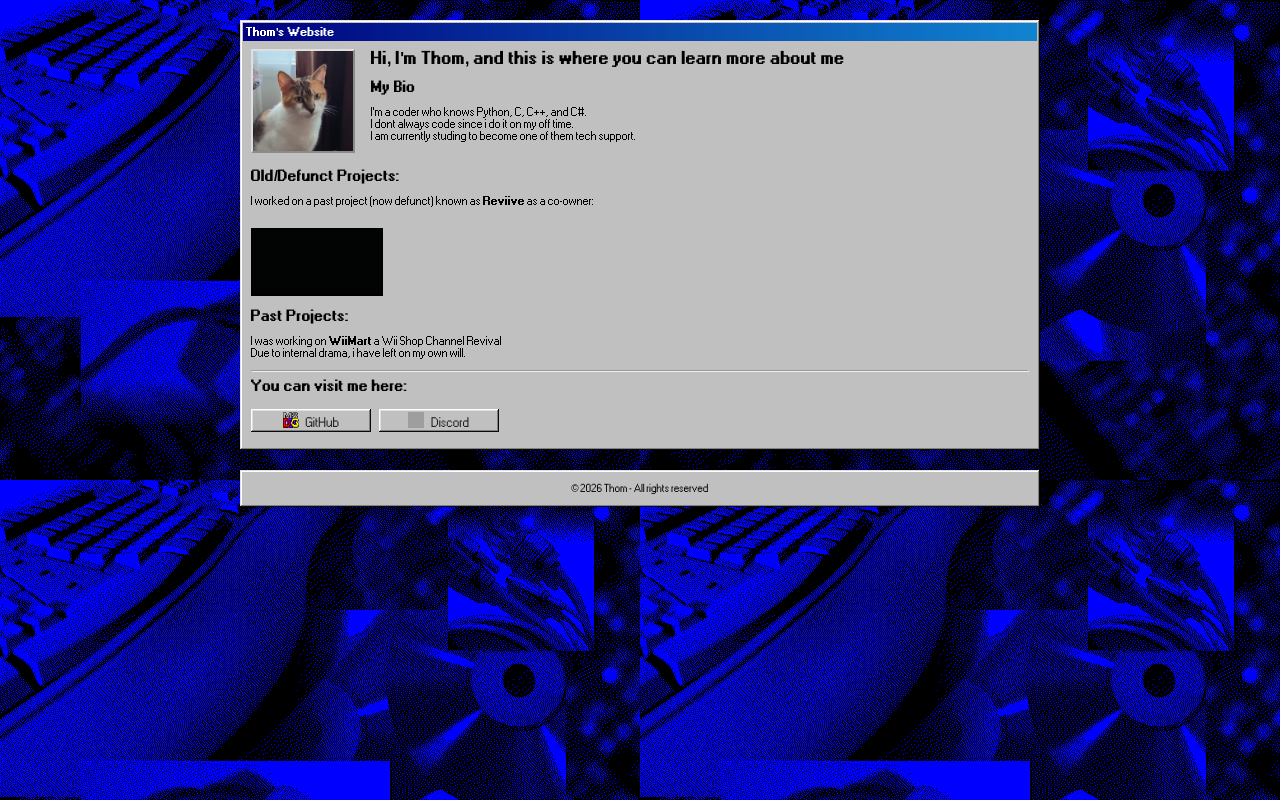
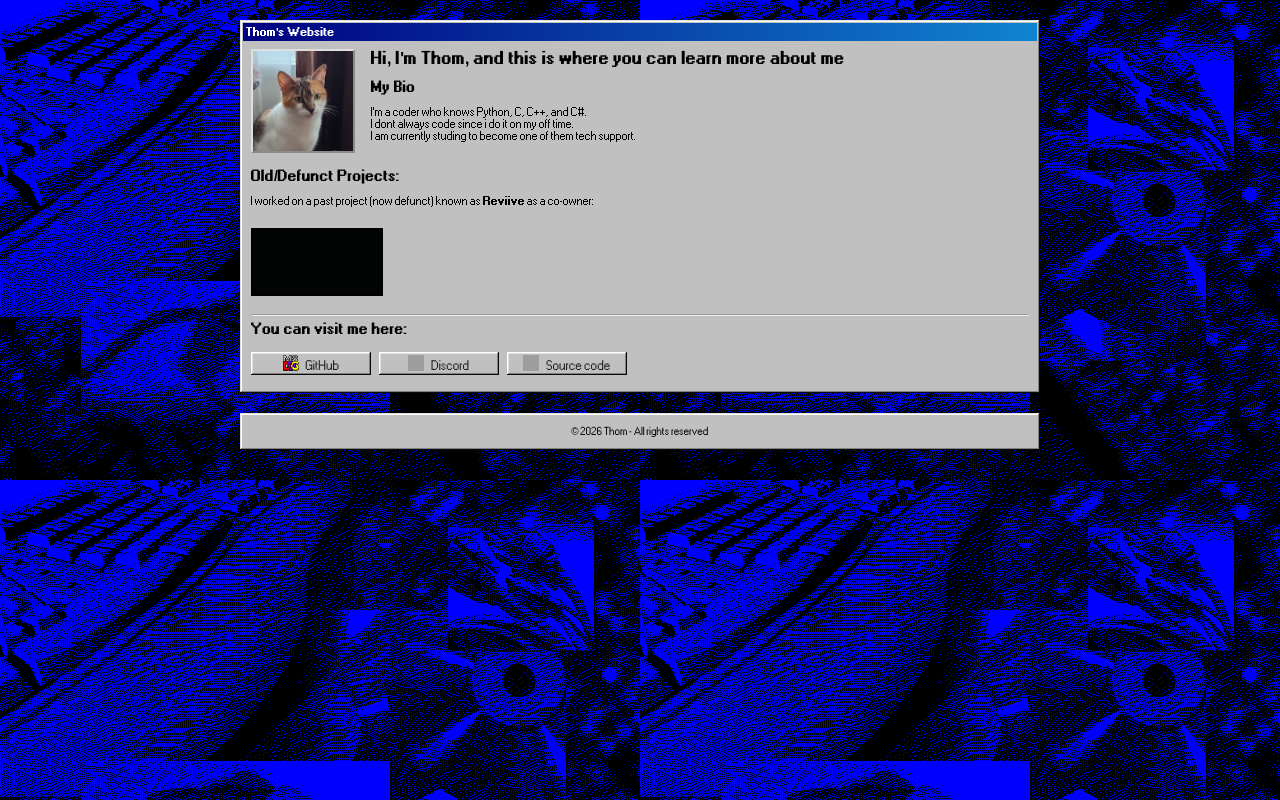
Before and after one commit to thom2305/thom2305.github.io, a plain HTML site: page index.html in a window 1280 px wide. Drawn offline with nearby package versions, Linux system fonts and the light colour scheme; grey boxes are pictures that could not be loaded.

Commit message:
Update index.html

```diff
--- a/index.html
+++ b/index.html
@@ -39,9 +39,6 @@
                 <p>I worked on a past project (now defunct) known as <strong>Reviive</strong> as a co-owner:</p>
                 <img src="img/rev.gif" class="gif" alt="Reviive Project GIF">
 
-                <div class="section-title">Past Projects:</div>
-                <p>I was working on <strong>WiiMart</strong> a Wii Shop Channel Revival<br>Due to internal drama, i have left on my own will.</p>
-
 
                 <hr>
                 <div class="section-title">You can visit me here:</div>
@@ -53,6 +50,10 @@
                     <button class="win98-button" onclick="window.open('https://discord.com/users/794456700416425995')">
                         <img src="https://win98icons.alexmeub.com/icons/png/network_normal_two_pcs-5.png" class="link-icon">
                         Discord
+                    </button>
+                    <button class="win98-button" onclick="window.open('https://github.com/thom2305/thom2305.github.io')">
+                        <img src="https://win98icons.alexmeub.com/icons/png/html-2.png" class="link-icon">
+                        Source code
                     </button>
                 </div>
             </div>
```
